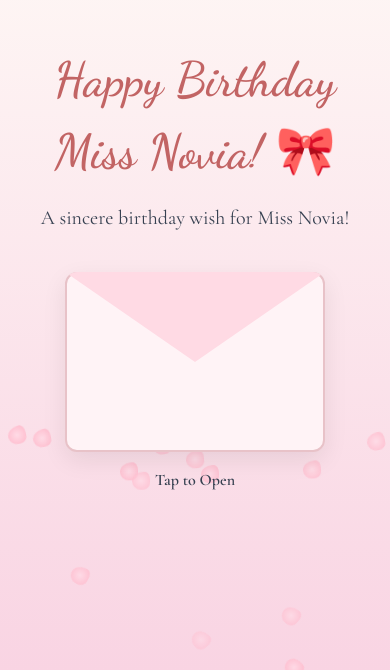
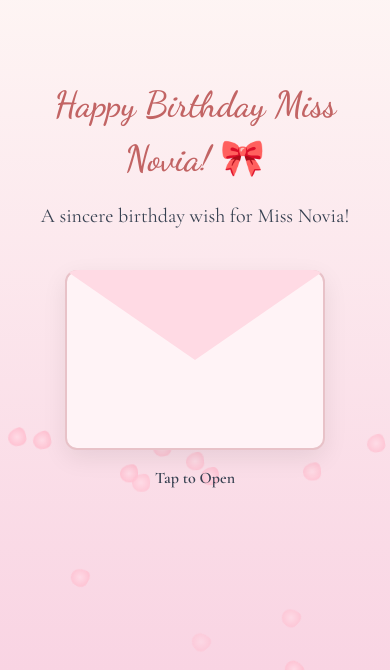
Before and after one commit to Matrix-K/Birthday-Message-Card, a plain HTML site: page index.html in a window 390 px wide. Shown: the part 174-844 px from the top of the page. Drawn offline with nearby package versions, Linux system fonts and the light colour scheme.

Commit message:
responsive

```diff
--- a/index.html
+++ b/index.html
@@ -24,8 +24,8 @@
 
 			html,
 			body {
-				height: 100%;
-				overflow: hidden !important; /* Prevent ALL scrolling */
+				min-height: 100%;
+				overflow-x: hidden;
 			}
 
 			body {
@@ -100,8 +100,10 @@
 
 			/* Envelope styling */
 			.envelope-container {
-				width: 260px;
+				width: 70vw;
+				max-width: 260px;
 				height: 180px;
+				aspect-ratio: 4 / 3;
 				position: relative;
 			}
 			.envelope-body {
@@ -126,6 +128,18 @@
 			}
 			.envelope.open .envelope-flap {
 				transform: rotateX(-180deg);
+			}
+
+			@media (max-width: 480px) {
+				main {
+					padding-top: 2rem;
+				}
+				.glass {
+					padding: 1.5rem;
+				}
+				.script {
+					font-size: 36px;
+				}
 			}
 		</style>
 	</head>
```
